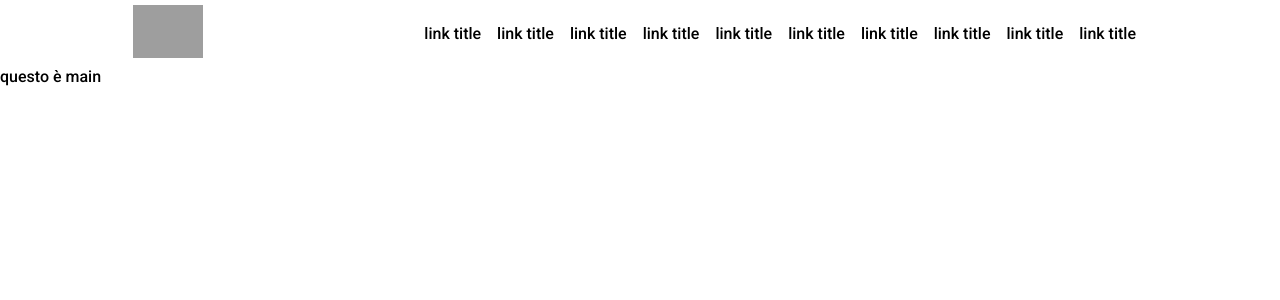
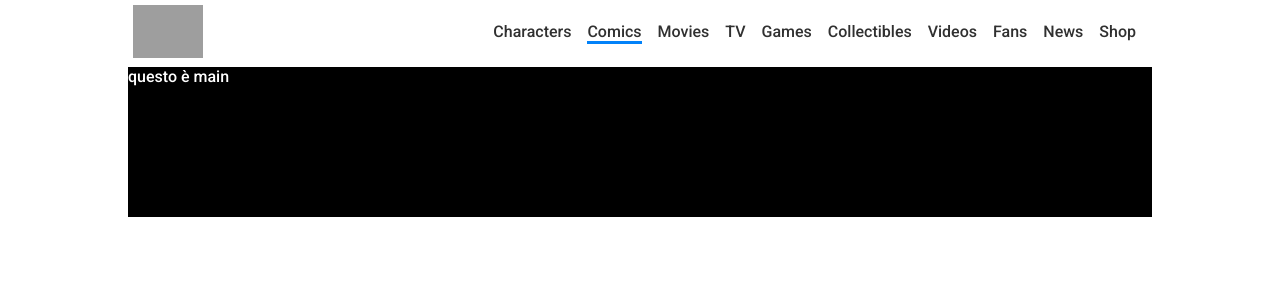
Before and after one commit to tahakyo/vue-dc-comics, a Vue app: page / in a window 1280 px wide. Shown: the top 300 px of the page. Built offline with nearby package versions, Linux system fonts and the light colour scheme; grey boxes are pictures that could not be loaded.

Commit message:
add header__menu with V-for

```diff
--- a/src/App.vue
+++ b/src/App.vue
@@ -5,7 +5,7 @@
       <AppHeader />
     </header>
     <!-- main -->
-    <main>questo è main</main>
+    <main class="container">questo è main</main>
     <!-- footer -->
     <footer></footer>
   </div>
@@ -23,4 +23,9 @@ export default {
 
 <style lang="scss">
 @import "./style/common.scss";
+main {
+  height: 150px;
+  background-color: black;
+  color: white;
+}
 </style>
--- a/src/components/AppHeader.vue
+++ b/src/components/AppHeader.vue
@@ -6,16 +6,13 @@
     </div>
     <nav>
       <ul class="header__menu">
-        <li><a href="">link title</a></li>
-        <li><a href="">link title</a></li>
-        <li><a href="">link title</a></li>
-        <li><a href="">link title</a></li>
-        <li><a href="">link title</a></li>
-        <li><a href="">link title</a></li>
-        <li><a href="">link title</a></li>
-        <li><a href="">link title</a></li>
-        <li><a href="">link title</a></li>
-        <li><a href="">link title</a></li>
+        <li
+          v-for="(item, index) in MenuLinks"
+          :key="index"
+          :class="{ active: item.active }"
+        >
+          <a href="">{{ item.text }}</a>
+        </li>
       </ul>
     </nav>
   </header>
@@ -24,6 +21,62 @@
 <script>
 export default {
   name: "AppHeader",
+  data: function () {
+    return {
+      MenuLinks: [
+        {
+          url: "#",
+          text: "Characters",
+          active: false,
+        },
+        {
+          url: "#",
+          text: "Comics",
+          active: true,
+        },
+        {
+          url: "#",
+          text: "Movies",
+          active: false,
+        },
+        {
+          url: "#",
+          text: "TV",
+          active: false,
+        },
+        {
+          url: "#",
+          text: "Games",
+          active: false,
+        },
+        {
+          url: "#",
+          text: "Collectibles",
+          active: false,
+        },
+        {
+          url: "#",
+          text: "Videos",
+          active: false,
+        },
+        {
+          url: "#",
+          text: "Fans",
+          active: false,
+        },
+        {
+          url: "#",
+          text: "News",
+          active: false,
+        },
+        {
+          url: "#",
+          text: "Shop",
+          active: false,
+        },
+      ],
+    };
+  },
 };
 </script>
 
@@ -45,7 +98,10 @@ export default {
     display: flex;
     li {
       margin-right: 1rem;
-      color: black;
+      color: $brand-secondary-color;
+      &.active {
+        border-bottom: 3px solid $brand-primary-color;
+      }
     }
   }
 }
--- a/src/style/common.scss
+++ b/src/style/common.scss
@@ -21,5 +21,6 @@ a {
 }
 .container {
     width: 80%;
+    min-width: 1000px;
     margin: auto;
 }
```
Also changed, not shown: src/components/AppFooter.vue (added).
